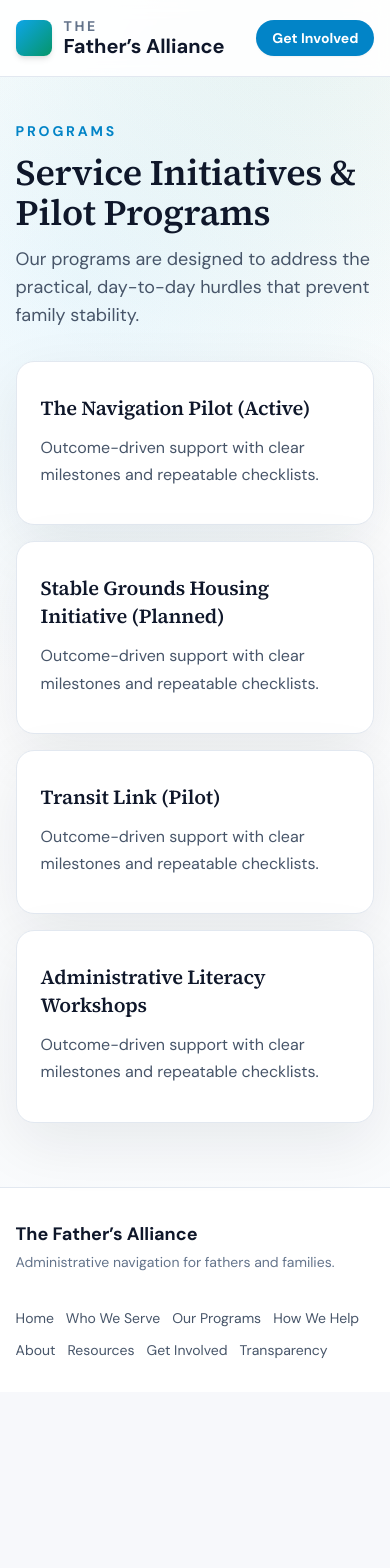
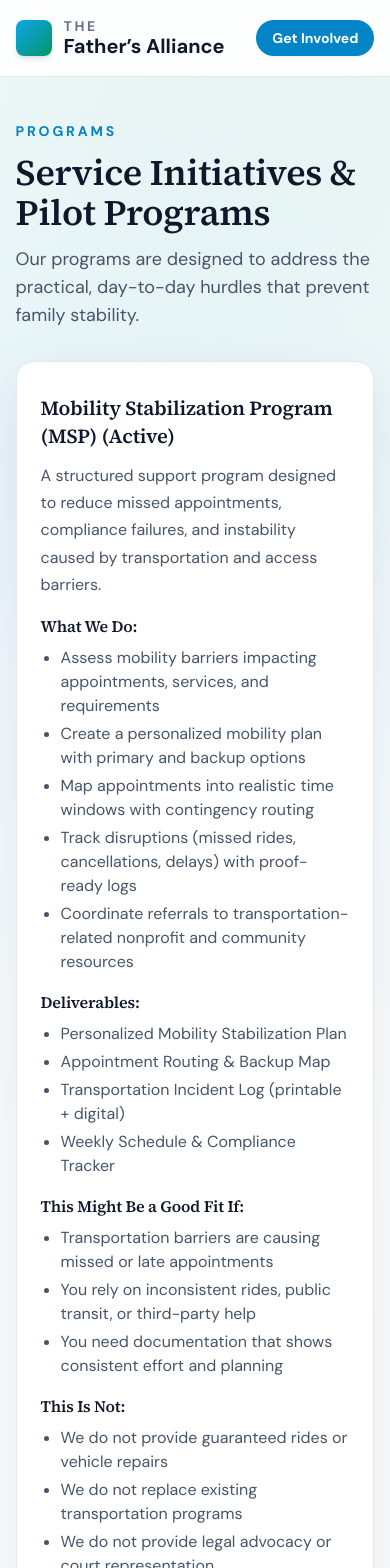
Before and after one commit to FukenMike/resurgence2.0, a React (Vite) app: page /programs in a window 390 px wide. Shown: the top 1568 px of the page. Before the commit the page ends 1392 px from the top, so only its background shows below. Built offline with nearby package versions, Linux system fonts and the light colour scheme.

Commit message:
Update Navigation Pilot to Mobility Stabilization Program (MSP)

```diff
--- a/src/content/siteCopy.ts
+++ b/src/content/siteCopy.ts
@@ -37,7 +37,34 @@ export const programsCopy = {
   headline: 'Service Initiatives & Pilot Programs',
   body: 'Our programs are designed to address the practical, day-to-day hurdles that prevent family stability.',
   programs: [
-    'The Navigation Pilot (Active)',
+    {
+      title: 'Mobility Stabilization Program (MSP)',
+      status: 'Active',
+      oneLiner: 'A structured support program designed to reduce missed appointments, compliance failures, and instability caused by transportation and access barriers.',
+      whatWeDo: [
+        'Assess mobility barriers impacting appointments, services, and requirements',
+        'Create a personalized mobility plan with primary and backup options',
+        'Map appointments into realistic time windows with contingency routing',
+        'Track disruptions (missed rides, cancellations, delays) with proof-ready logs',
+        'Coordinate referrals to transportation-related nonprofit and community resources',
+      ],
+      deliverables: [
+        'Personalized Mobility Stabilization Plan',
+        'Appointment Routing & Backup Map',
+        'Transportation Incident Log (printable + digital)',
+        'Weekly Schedule & Compliance Tracker',
+      ],
+      goodFit: [
+        'Transportation barriers are causing missed or late appointments',
+        'You rely on inconsistent rides, public transit, or third-party help',
+        'You need documentation that shows consistent effort and planning',
+      ],
+      notThis: [
+        'We do not provide guaranteed rides or vehicle repairs',
+        'We do not replace existing transportation programs',
+        'We do not provide legal advocacy or court representation',
+      ],
+    },
     'Stable Grounds Housing Initiative (Planned)',
     'Transit Link (Pilot)',
     'Administrative Literacy Workshops',
--- a/src/pages/programs.tsx
+++ b/src/pages/programs.tsx
@@ -16,11 +16,61 @@ export default function Programs() {
       </section>
 
       <section className="grid gap-4 md:grid-cols-2">
-        {programsCopy.programs.map((program) => (
-          <Card key={program} title={program}>
-            <p className="text-slate-600">Outcome-driven support with clear milestones and repeatable checklists.</p>
-          </Card>
-        ))}
+        {programsCopy.programs.map((program, index) => {
+          // Handle detailed program object (first program)
+          if (typeof program === 'object') {
+            return (
+              <Card key={program.title} title={`${program.title} (${program.status})`}>
+                <div className="space-y-4 text-slate-600">
+                  <p>{program.oneLiner}</p>
+
+                  <div>
+                    <h3 className="font-semibold text-slate-900 mb-2">What We Do:</h3>
+                    <ul className="list-disc pl-5 space-y-1">
+                      {program.whatWeDo.map((item, i) => (
+                        <li key={i}>{item}</li>
+                      ))}
+                    </ul>
+                  </div>
+
+                  <div>
+                    <h3 className="font-semibold text-slate-900 mb-2">Deliverables:</h3>
+                    <ul className="list-disc pl-5 space-y-1">
+                      {program.deliverables.map((item, i) => (
+                        <li key={i}>{item}</li>
+                      ))}
+                    </ul>
+                  </div>
+
+                  <div>
+                    <h3 className="font-semibold text-slate-900 mb-2">This Might Be a Good Fit If:</h3>
+                    <ul className="list-disc pl-5 space-y-1">
+                      {program.goodFit.map((item, i) => (
+                        <li key={i}>{item}</li>
+                      ))}
+                    </ul>
+                  </div>
+
+                  <div>
+                    <h3 className="font-semibold text-slate-900 mb-2">This Is Not:</h3>
+                    <ul className="list-disc pl-5 space-y-1">
+                      {program.notThis.map((item, i) => (
+                        <li key={i}>{item}</li>
+                      ))}
+                    </ul>
+                  </div>
+                </div>
+              </Card>
+            );
+          }
+
+          // Handle simple string programs (remaining programs)
+          return (
+            <Card key={program} title={program}>
+              <p className="text-slate-600">Outcome-driven support with clear milestones and repeatable checklists.</p>
+            </Card>
+          );
+        })}
       </section>
     </div>
   );
```
